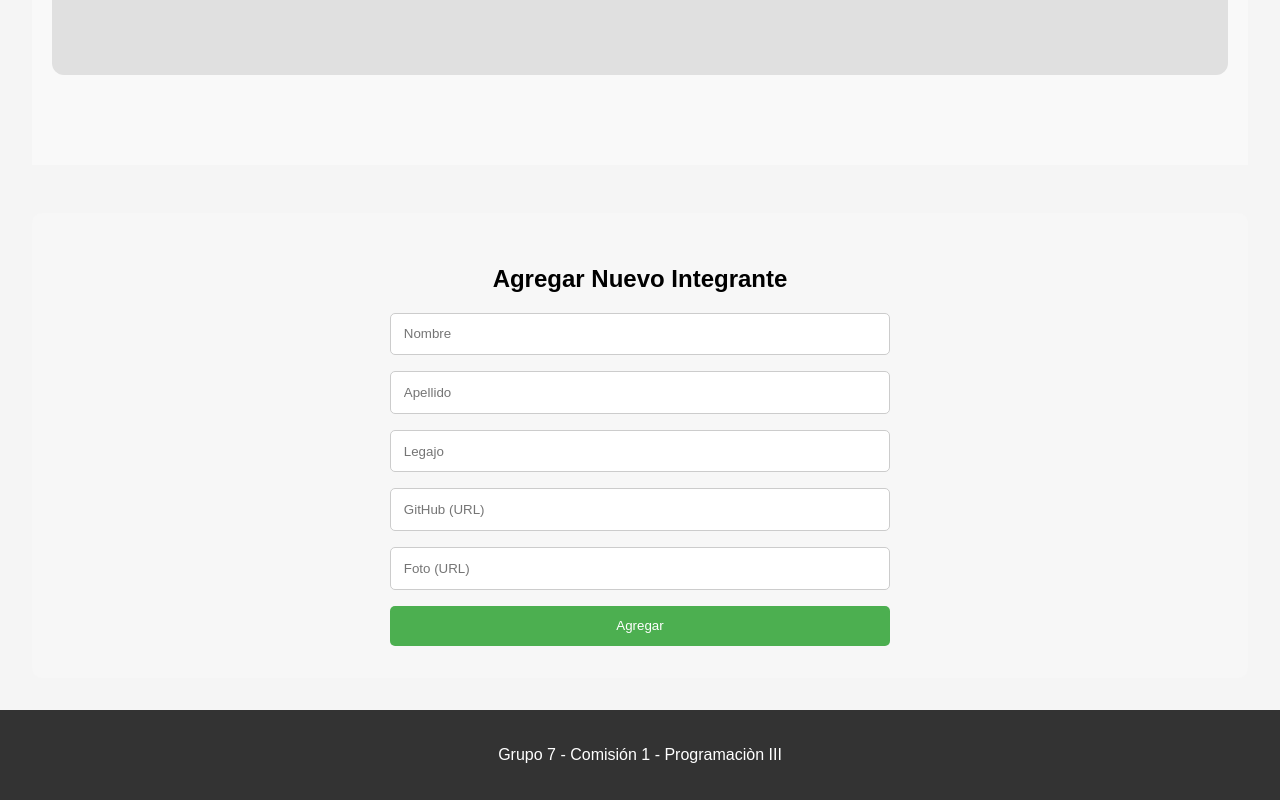
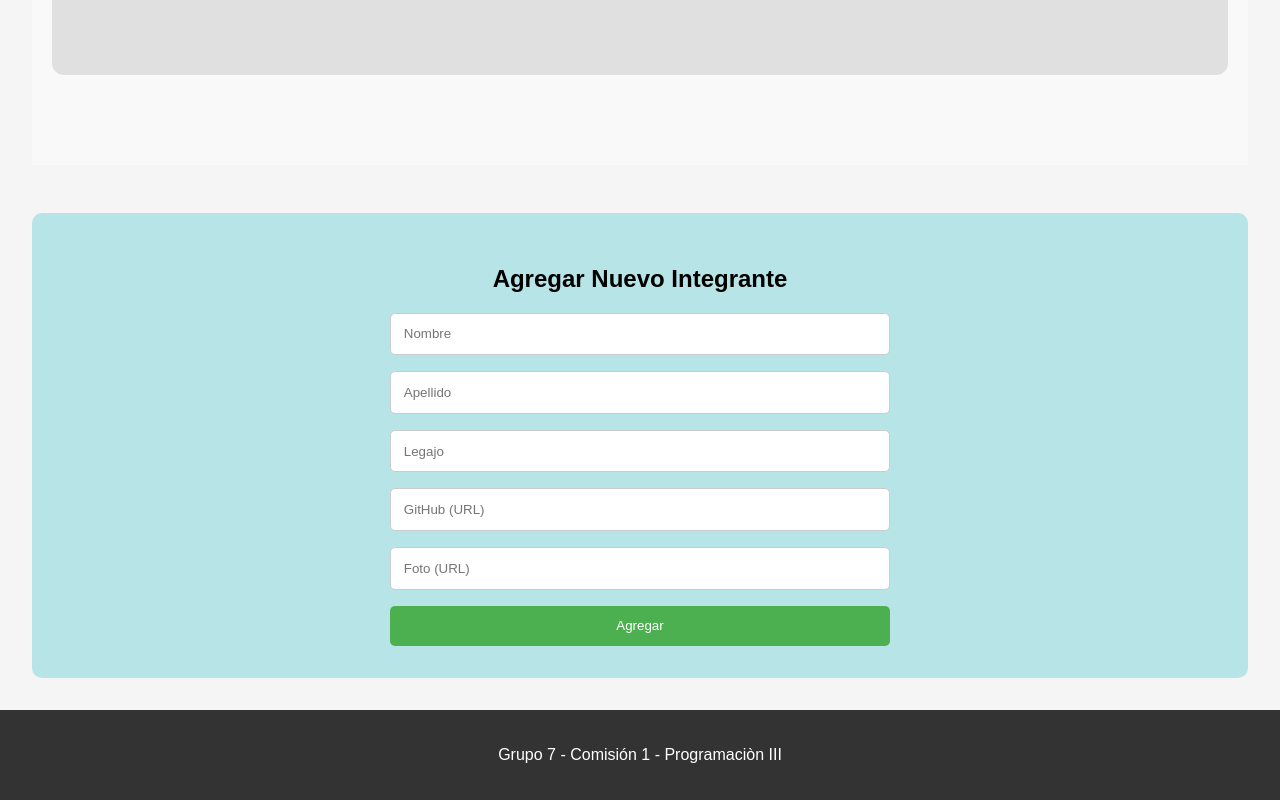
Before and after one commit to pauloled/tpreact-grupal, a React (Create React App) app: page / in a window 1280 px wide. Shown: the part 4548-5348 px from the top of the page. Built offline with nearby package versions, Linux system fonts and the light colour scheme.

Commit message:
Se corrigieron errores del header

```diff
--- a/src/App.js
+++ b/src/App.js
@@ -14,7 +14,7 @@ import leo_foto from './assets/leo_foto.jpg';
 function App() {
   const integrantes = [
     {
-      id: "Paulo",
+      id: "paulo",
       nombre: "Paulo",
       apellido: "Ledesma",
       legajo: "61035",
@@ -22,7 +22,7 @@ function App() {
       foto: paulo_foto
     },
     {
-      id: "Santiago",
+      id: "santiago",
       nombre: "Santiago",
       apellido: "Ledesma",
       legajo: "61115",
--- a/src/components/Header.jsx
+++ b/src/components/Header.jsx
@@ -7,7 +7,7 @@ import leo_foto from "../assets/leo_foto.jpg";
 const Header = () => {
   const integrantes = [
     { id: "paulo", nombre: "Paulo", foto: paulo_foto },
-    { id: "luciana", nombre: "Santiago", foto: santi_foto },
+    { id: "santiago", nombre: "Santiago", foto: santi_foto },
     { id: "julieta", nombre: "Jose", foto: "https://via.placeholder.com/150" },
     { id: "leonardo", nombre: "Leonardo", foto: leo_foto },
     { id: "cristian", nombre: "Santiago", foto: "https://via.placeholder.com/150" },
--- a/src/styles/Main.css
+++ b/src/styles/Main.css
@@ -3,7 +3,7 @@
 }
 
 .form-section {
-  background-color: #f7f7f7;
+  background-color: #b7e4e7;
   padding: 2rem;
   margin-top: 3rem;
   border-radius: 10px;
```
